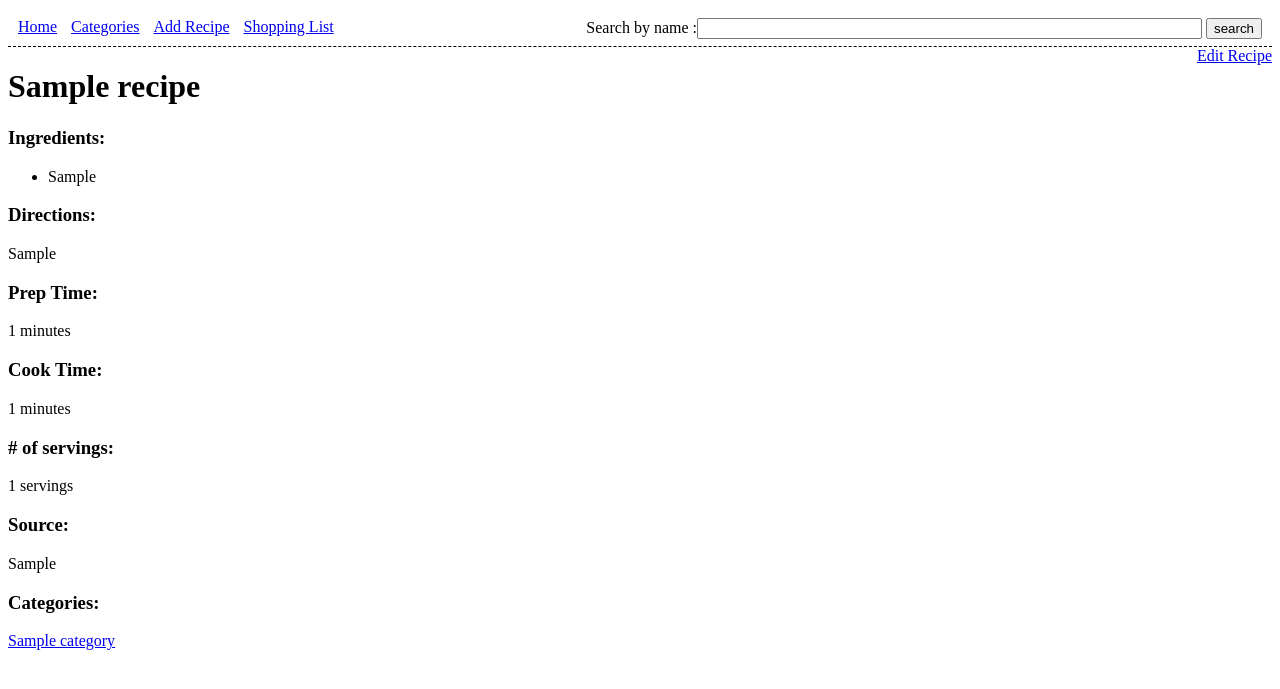
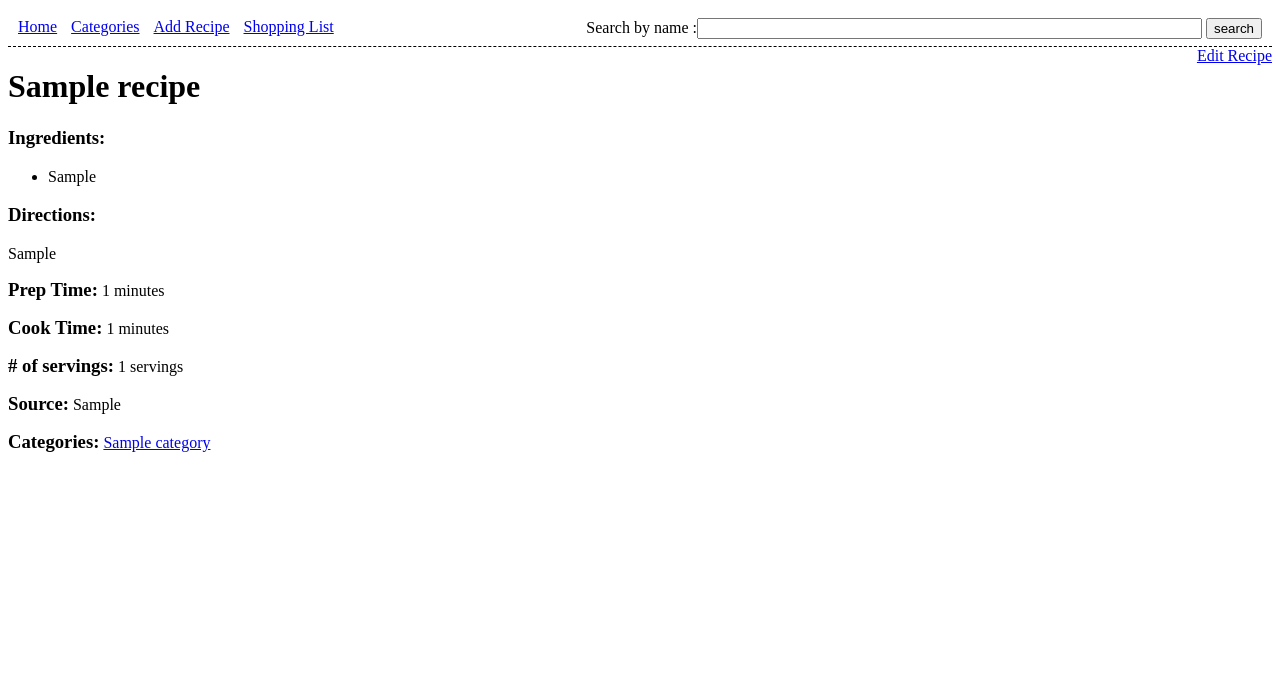
Before and after one commit to castertr0y357/RecipeBook, a Django app: a page that uses templates/RecipeBook/recipe_detail.html in a window 1280 px wide. Shown: the top 689 px of the page. Run offline with Django 3.2, Linux system fonts and the light colour scheme; tables that the repository leaves empty hold one stand-in row (values such as "Sample post"); some libraries are stand-ins or nearby versions.

Commit message:
Fixed some styling and spacing issues

```diff
--- a/templates/RecipeBook/recipe_detail.html
+++ b/templates/RecipeBook/recipe_detail.html
@@ -22,27 +22,31 @@
                     <p>{{ direction }}</p>
                 {% endfor %}
             </div>
-            <div id="time">
-                <h3>Prep Time:</h3> {{ recipe.prep_time }} minutes
-                <h3>Cook Time:</h3> {{ recipe.cook_time }} minutes
+            <div id="prep_time">
+                <p><h3 style="display: inline">Prep Time:</h3> {{ recipe.prep_time }} minutes</p>
+            </div>
+            <div id="cook_time">
+                <p><h3 style="display: inline">Cook Time:</h3> {{ recipe.cook_time }} minutes</p>
             </div>
             <div id="servings">
-                <span><h3># of servings:</h3> {{ recipe.servings }} servings</span>
+                <p><h3 style="display: inline"># of servings:</h3> {{ recipe.servings }} servings</p>
             </div>
             <div id="source">
-                <h3>Source:</h3>
+                <p><h3 style="display: inline">Source:</h3>
                 {% if recipe.link %}
                     <a href="{{ recipe.link }}">{{ recipe.link }}</a>
                 {% else %}
                     {{ recipe.source }}
                 {% endif %}
+                </p>
             </div>
             <div id="categories">
                 {% if recipe.categories %}
-                    <h3>Categories:</h3>
+                    <p><h3 style="display: inline">Categories:</h3>
                     {% for category in recipe.categories.all %}
                         <a href="{% url 'RecipeBook:category_detail' category.slug %}">{{ category }} </a>
                     {% endfor %}
+                    </p>
                 {% endif %}
             </div>
         {% endif %}
```
